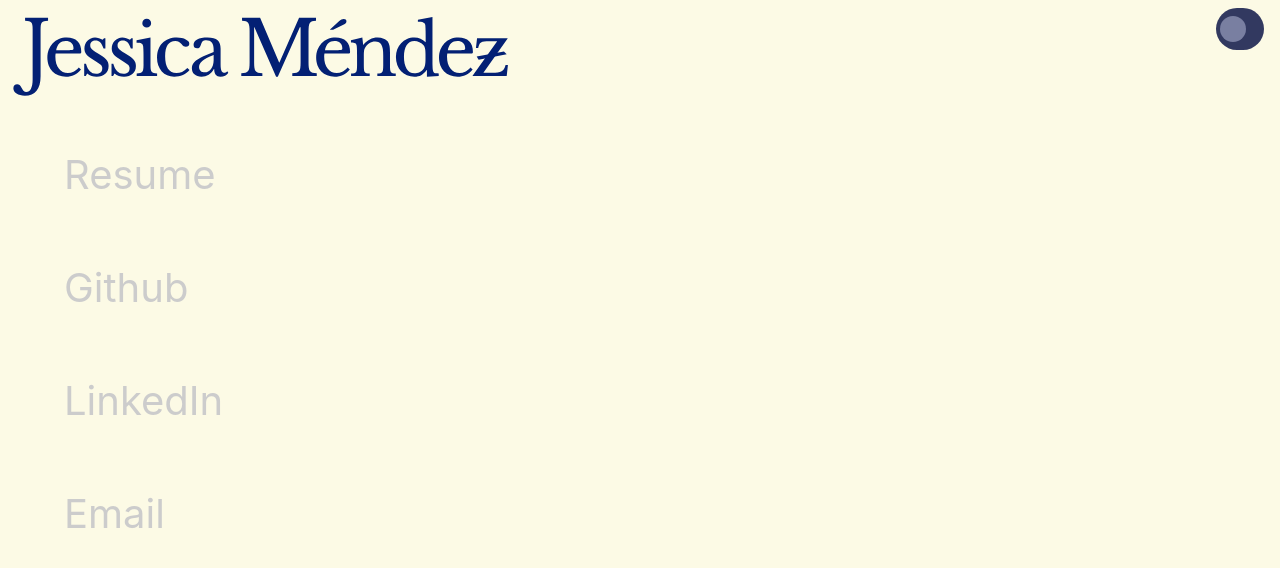
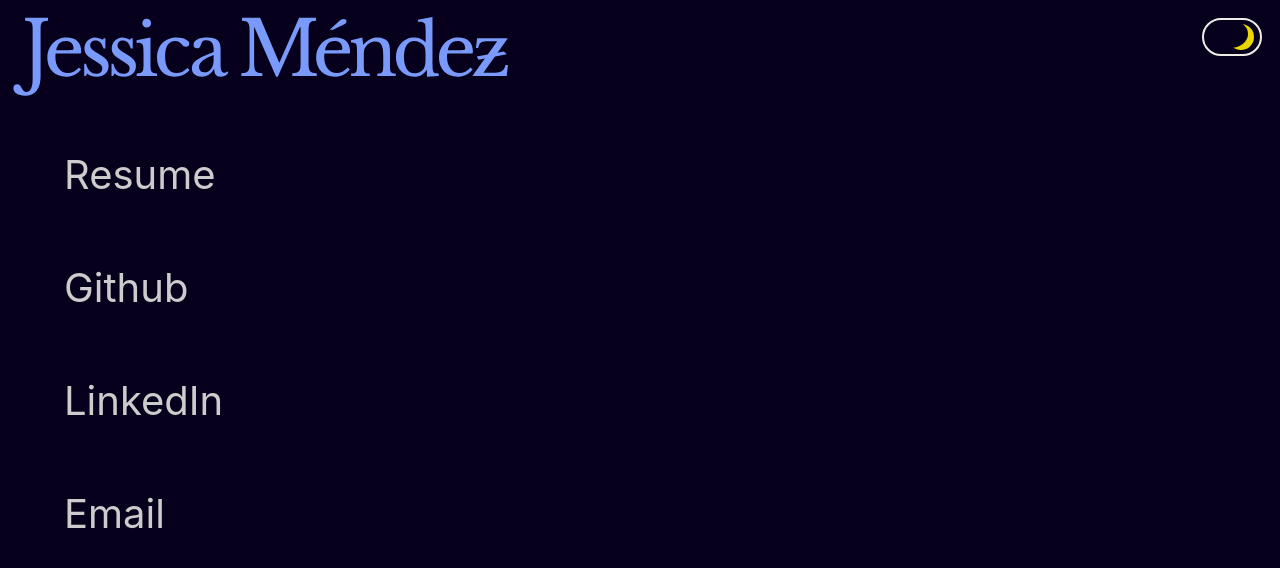
Before and after one commit to jessysiete/portfolio-jessysiete, a React (Vite) app: page / in a window 1280 px wide. Shown: the top 568 px of the page. Built offline with nearby package versions, Linux system fonts and the light colour scheme.

Commit message:
toggle into moon on dark

```diff
--- a/src/components/Toggle/Toggle.css
+++ b/src/components/Toggle/Toggle.css
@@ -1,4 +1,85 @@
-.switch {
+.toggle-container {
+  position: relative;
+  display: inline-block;
+  width: 56px;
+  height: 34px;
+  right: 18px;
+  top: 10px;
+  padding: 2px;
+}
+
+.toggle-container input {
+  opacity: 0;
+  width: 0;
+  height: 0;
+}
+
+.toggle-switch {
+  position: absolute;
+  cursor: pointer;
+  top: 0;
+  left: 0;
+  right: 0;
+  bottom: 0;
+  border: 2px solid var(--text-color);
+  transition: 0.4s;
+  border-radius: 34px;
+}
+
+/* The knob: normally a full circle */
+.toggle-switch:before {
+  content: "";
+  position: absolute;
+  height: 26px;
+  width: 26px;
+  left: 8px;
+  bottom: 8px;
+  top: 4px;
+  border-radius: 50%;
+  background-color: #ead700;
+  transition: 0.4s;
+}
+
+/* When the toggle is in dark mode (input checked) */
+/* Move the knob and change its color to white */
+input:checked + .toggle-switch:before {
+  transform: translateX(16px );
+  background-color: #ead700; /* Moon color */
+}
+
+/* smaller circle overlay to “cut” the moon circle into crescent */
+input:checked + .toggle-switch:after {
+  content: "";
+  position: absolute;
+  height: 28px;
+  width: 36px;
+  /* Position the overlay to cover part of the white circle;
+     adjust the offset (here, -8px) to control the crescent’s thickness */
+  left: calc(10px + 28px - 30px);
+  bottom: 6px;
+  border-radius: 50%;
+  background-color: var(--background-color);
+  /* background-color: #29346e; matches the toggle switch background */
+  transition: 0.4s;
+}
+
+/* Optional: Focus styling */
+input:focus + .toggle-switch {
+  box-shadow: 0 0 2px rgb(255, 255, 255);
+}
+
+/* The round modifier (if needed) */
+.toggle-switch.round {
+  border-radius: 38px;
+}
+.toggle-switch.round:before {
+  border-radius: 50%;
+}
+
+
+
+
+/* .toggle-container {
   position: relative;
   display: inline-block;
   width: 48px;
@@ -6,13 +87,13 @@
   right: 16px;
 }
 
-.switch input {
+.toggle-container input {
   opacity: 0;
   width: 0;
   height: 0;
 }
 
-.slider {
+.toggle-switch {
   position: absolute;
   cursor: pointer;
   top: 0;
@@ -22,9 +103,10 @@
   background-color: #323960;
   -webkit-transition: .4s;
   transition: .4s;
+  border-radius: 34px;
 }
 
-.slider:before {
+.toggle-switch:before {
   position: absolute;
   content: "";
   height: 26px;
@@ -37,24 +119,24 @@
   transition: .4s;
 }
 
-input:checked + .slider {
+input:checked + .toggle-switch {
   background-color: rgb(249, 247, 218);
 }
 
-input:focus + .slider {
+input:focus + .toggle-switch {
   box-shadow: 0 0 2px rgb(255, 255, 255);
 }
 
-input:checked + .slider:before {
+input:checked + .toggle-switch:before {
   -webkit-transform: translateX(16px);
   -ms-transform: translateX(16px);
   transform: translateX(16px);
 }
 
-.slider.round {
+.toggle-switch.round {
   border-radius: 34px;
 }
 
-slider.round:before {
+.toggle-switch.round:before {
   border-radius: 50%;
-}
+} */
--- a/src/components/Toggle/Toggle.jsx
+++ b/src/components/Toggle/Toggle.jsx
@@ -2,8 +2,8 @@ import './Toggle.css';
 import { useEffect, useState } from 'react';
 
 const ThemeToggle = () => {
-  const [theme, setTheme] = useState( () => {;
-  const savedTheme = localStorage.getItem('theme');
+  const [theme, setTheme] = useState( () => {
+  const savedTheme = localStorage.getItem('theme') || 'dark';
   if (savedTheme) return savedTheme;
 
   return window.matchMedia('(prefers-color-scheme: dark)').matches
@@ -22,16 +22,21 @@ const ThemeToggle = () => {
   };
 
   return (
-    <label className="switch">
-      <input
-        type="checkbox"
-        onChange={() => setTheme(theme === 'light' ? 'dark' : 'light')}
-      />
-      <span className="slider round"></span>
-    </label>
-  );
+    <div className="toggle-container">
+    {/* Hidden checkbox that controls the toggle */}
+    <input
+      type="checkbox"
+      id="theme-toggle"
+      onChange={toggleTheme}
+      checked={theme === 'dark'}
+    />
+    {/* Label styled as the switch, associated with the checkbox */}
+    <label className="toggle-switch" htmlFor="theme-toggle"></label>
+  </div>
+);
 };
 
 
 
+
 export default ThemeToggle;
```
